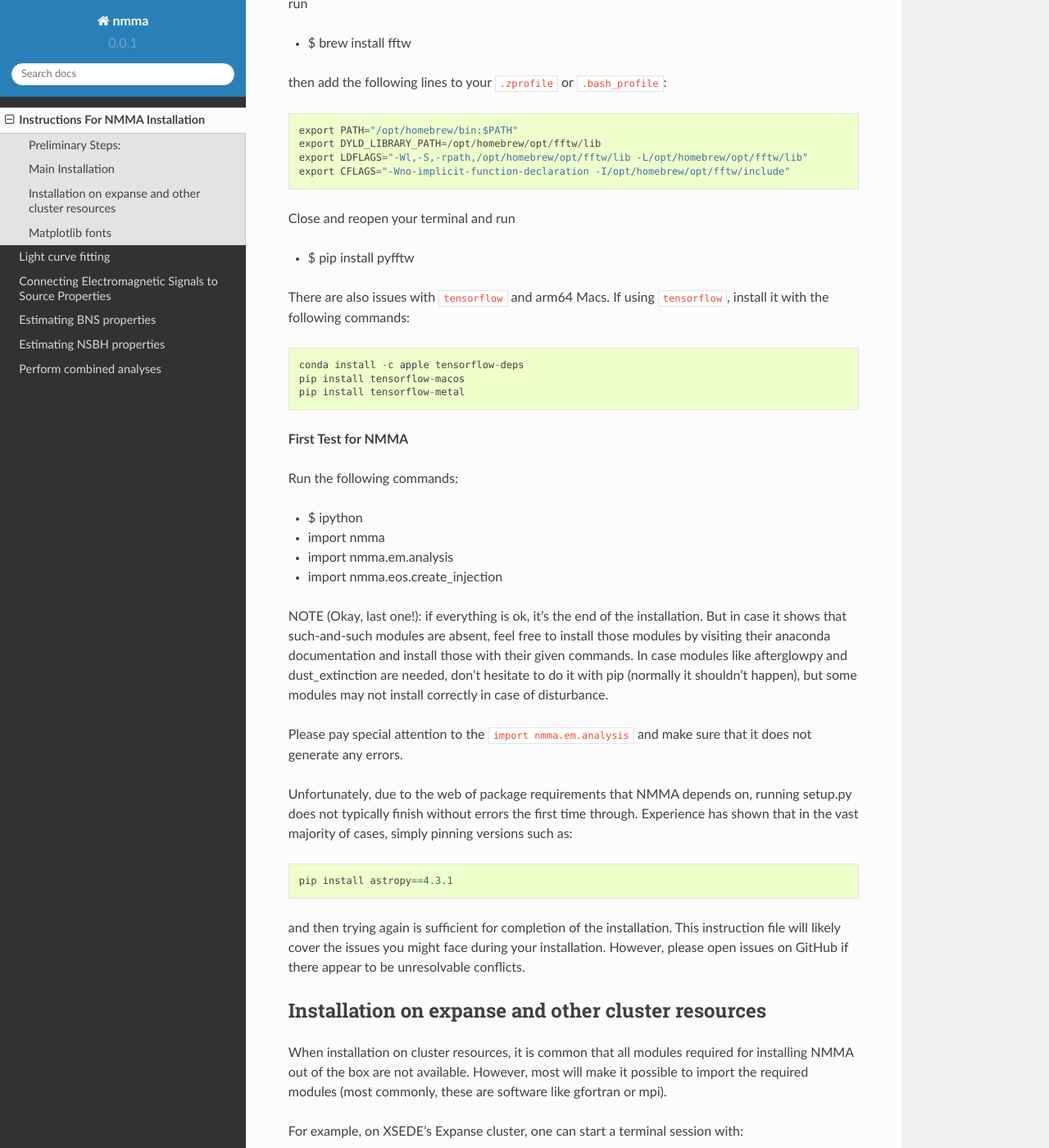
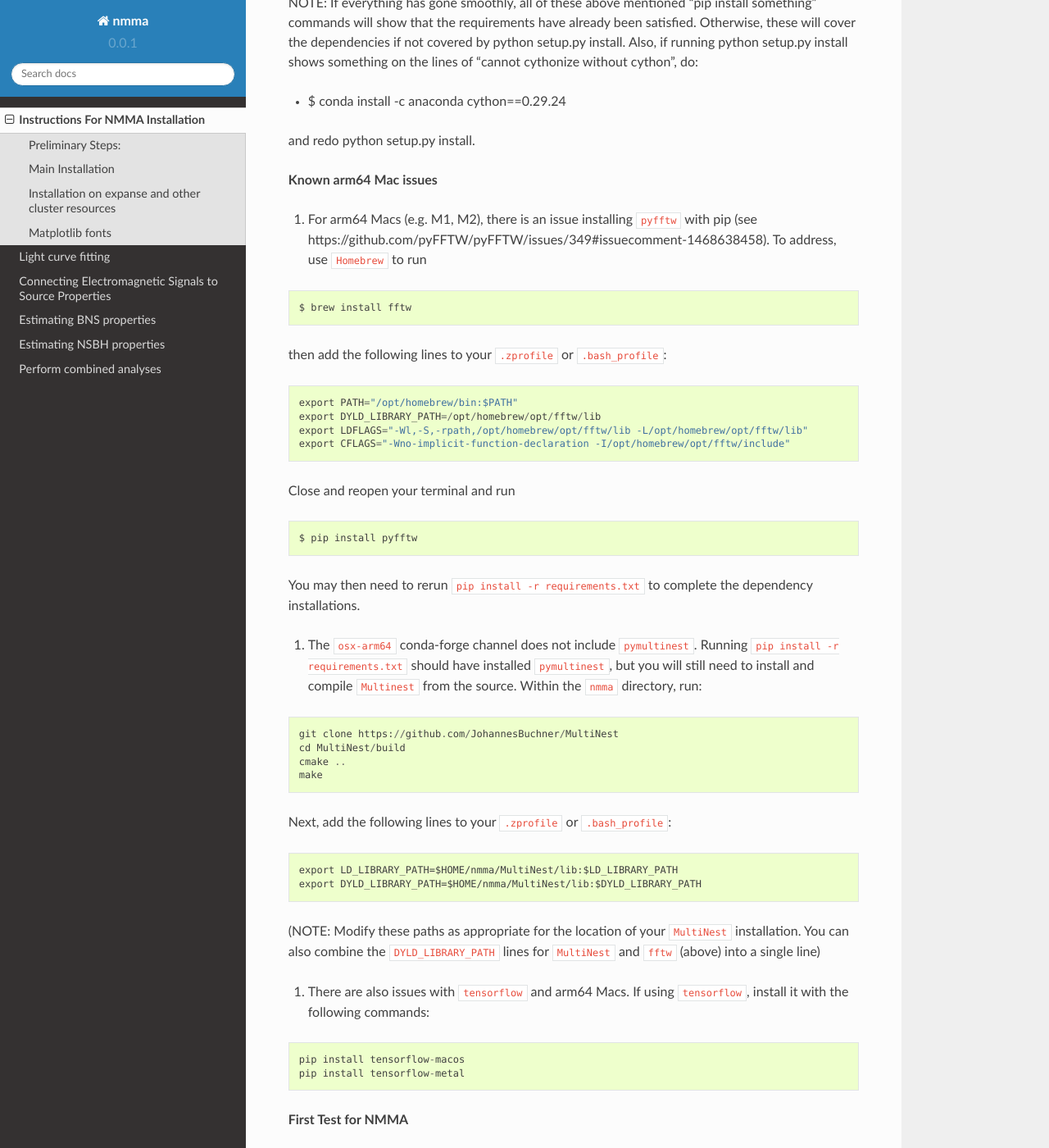
Before and after one commit to nuclear-multimessenger-astronomy/nmma, a Sphinx documentation site: the page built from doc/installation.md, in a window 1280 px wide and 1400 px high, scrolled down 3203 px. Shown: the whole window at 82% size. Built offline with Sphinx 7.4.7 and the Read the Docs theme 2.0.0, drawn with Linux system fonts in a browser that asks for light colours; pages that are not in the unit, such as notebooks, are missing from menus; some of the changed text lies outside the part shown.

Commit message:
Add more arm64 Mac installation troubleshooting

````diff
--- a/doc/installation.md
+++ b/doc/installation.md
@@ -8,13 +8,10 @@ Ubuntu 20.04 is available for free download on Microsoft Store.
 **Installing Anaconda3**
 
 On your Linux/WSL terminal, run the following commands to install anaconda (replace 5.3.1 by the latest version):
-
-
-* $ wget https://repo.anaconda.com/archive/Anaconda3-5.3.1-Linux-x86_64.sh
-
-
-* $ bash Anaconda3-5.3.1-Linux-x86_64.sh
-
+```
+$ wget https://repo.anaconda.com/archive/Anaconda3-5.3.1-Linux-x86_64.sh
+$ bash Anaconda3-5.3.1-Linux-x86_64.sh
+```
 
 (For 32-bit installation, skip the ‘_64’ in both commands)
 
@@ -22,10 +19,9 @@ NOTE: If you already have Anaconda3 installed, please make sure that it is updat
 versions of python installed in usr/lib/ directory as it can cause version conflicts while installing dependencies.
 
 Now do:
-
-
-* $ conda update --all
-
+```
+$ conda update --all
+```
 
 **Cloning the NMMA repository**
 
@@ -36,80 +32,68 @@ Fork the NMMA repository given below:
 
 
 Note that we link above to the main branch, but suggest making changes on your own fork (please also see our [contributing guide](./contributing.html)). Now, after forking, run the following command to clone the repository into your currently directory (by default, in your home directory):
+```
+$ git clone https://github.com/your_github_username/nmma
+```
 
-
-* $ git clone https://github.com/your_github_username/nmma
 Change directory to the nmma folder:
-
-
+```
 * $ cd nmma
-
+```
 
 ## Main Installation
 
 Create a new environment using this command (environment name is nmma_env in this case):
-
-
-* $ conda create --name nmma_env python=3.8
-
-
-* $ conda activate nmma_env
-
+```
+$ conda create --name nmma_env python=3.8
+$ conda activate nmma_env
+```
 
 NOTE: If this gives an error like: CommandNotFoundError: Your shell has not been properly configured to use 'conda activate', then run:
-
-
-* $ source ~/anaconda3/etc/profile.d/conda.sh
-
+```
+$ source ~/anaconda3/etc/profile.d/conda.sh
+```
 
 then proceed with conda activate nmma_env.
 
 
 Get the latest pip version
-
-
-* $ pip install --upgrade pip
-
+```
+$ pip install --upgrade pip
+```
 
 Check python and pip version like this:
-
-
-* $ python --version
-* $ pip --version
-
+```
+$ python --version
+$ pip --version
+```
 
 Python 3.8 and above and Pip 21.2 and above is ideal for this installation. It is recommended to update these for your installation.
 
-For the moment we advise Linux users to avoid using python3.9 and python3.10 in their nmma environment this can generate major problems for the operation. So use preferably python3.8.
+For the moment we advise Linux users to avoid using Python 3.9 and Python 3.10 in their nmma environment; this can generate major problems for the operation. Preferably, use Python 3.8.
 
 Install mpi4py:
-
-
-* $ conda install mpi4py
-
+```
+$ conda install mpi4py
+```
 OR
-
-
-* $ pip install mpi4py
-
+```
+$ pip install mpi4py
+```
 
 Install parallel-bilby:
+```
+$ conda install -c conda-forge parallel-bilby
+```
+OR
+```
+$ pip install parallel-bilby
+```
 
-
-* $ conda install -c conda-forge parallel-bilby
-
-
-OR
-
-
-* $ pip install parallel-bilby
-
-
-
-Install pymultinest
-
-* $ conda install -c conda-forge pymultinest
-
+Install pymultinest (note this line may not work for arm64 Macs; see specifc instructions below)
+```
+$ conda install -c conda-forge pymultinest
+```
 
 NOTE: In case an error comes up during an NMMA analysis of the form:
 
@@ -122,16 +106,14 @@ Then, for using the PyMultinest library, it is required to get and compile the M
 https://johannesbuchner.github.io/PyMultiNest/install.html
 
 
-
-
-
-Use the command below to install the dependencies given in requirements.txt file which are necessary for NMMA:
+Use the commands below to install the dependencies given in requirements.txt file which are necessary for NMMA:
 
 ```
-python setup.py install
+$ pip install -r requirements.txt
+$ python setup.py install
 ```
 
-If any package appeared to have an issue installing, you can check by attempting to install it again using pip:
+NOTE: there is an issue pip installing `pyfftw` on arm64 Mac systems; see the dedicated section below for a solution. If any package appeared to have an issue installing, you can first check by attempting to install it again using pip:
 
 * $ pip install importlib_resources
 
@@ -159,10 +141,10 @@ if not covered by python setup.py install. Also, if running python setup.py inst
 and redo python setup.py install.
 
 **Known arm64 Mac issues**
-
-For arm64 Macs (e.g. M1, M2), there is an issue installing `pyfftw` with pip (see https://github.com/pyFFTW/pyFFTW/issues/349#issuecomment-1468638458). To address, first run
-* $ brew install fftw
-
+1. For arm64 Macs (e.g. M1, M2), there is an issue installing `pyfftw` with pip (see https://github.com/pyFFTW/pyFFTW/issues/349#issuecomment-1468638458). To address, use `Homebrew` to run
+```
+$ brew install fftw
+```
 then add the following lines to your `.zprofile` or `.bash_profile`:
 ```
 export PATH="/opt/homebrew/bin:$PATH"
@@ -172,11 +154,29 @@ export CFLAGS="-Wno-implicit-function-declaration -I/opt/homebrew/opt/fftw/inclu
 ```
 
 Close and reopen your terminal and run
-* $ pip install pyfftw
+```
+$ pip install pyfftw
+```
+You may then need to rerun `pip install -r requirements.txt` to complete the dependency installations.
 
-There are also issues with `tensorflow` and arm64 Macs. If using `tensorflow`, install it with the following commands:
+
+2. The `osx-arm64` conda-forge channel does not include `pymultinest`. Running `pip install -r requirements.txt` should have installed `pymultinest`, but you will still need to install and compile `Multinest` from the source. Within the `nmma` directory, run:
 ```
-conda install -c apple tensorflow-deps
+git clone https://github.com/JohannesBuchner/MultiNest
+cd MultiNest/build
+cmake ..
+make
+```
+Next, add the following lines to your `.zprofile` or `.bash_profile`:
+```
+export LD_LIBRARY_PATH=$HOME/nmma/MultiNest/lib:$LD_LIBRARY_PATH
+export DYLD_LIBRARY_PATH=$HOME/nmma/MultiNest/lib:$DYLD_LIBRARY_PATH
+```
+(NOTE: Modify these paths as appropriate for the location of your `MultiNest` installation. You can also combine the `DYLD_LIBRARY_PATH` lines for `MultiNest` and `fftw` (above) into a single line)
+
+
+3. There are also issues with `tensorflow` and arm64 Macs. If using `tensorflow`, install it with the following commands:
+```
 pip install tensorflow-macos
 pip install tensorflow-metal
 ```
@@ -186,10 +186,12 @@ pip install tensorflow-metal
 
 Run the following commands:
 
-* $ ipython
-* import nmma
-* import nmma.em.analysis
-* import nmma.eos.create_injection
+```
+$ ipython
+import nmma
+import nmma.em.analysis
+import nmma.eos.create_injection
+```
 
 NOTE (Okay, last one!): if everything is ok, it's the end of the installation. But in case it shows that such-and-such modules are absent, feel free to install those modules by visiting their anaconda documentation and install
 those with their given commands. In case modules like afterglowpy and dust_extinction are needed, don't hesitate to do it with pip (normally it shouldn't happen), but some modules may not install correctly in case of disturbance.
@@ -197,9 +199,9 @@ those with their given commands. In case modules like afterglowpy and dust_extin
 Please pay special attention to the `import nmma.em.analysis` and make sure that it does not generate any errors.
 
 Unfortunately, due to the web of package requirements that NMMA depends on, running setup.py does not typically finish without errors the first time through. Experience has shown that in the vast majority of cases, simply pinning versions such as:
-
-	pip install astropy==4.3.1
-
+```
+pip install astropy==4.3.1
+```
 and then trying again is sufficient for completion of the installation. This instruction file will likely cover the issues you might face during your installation. However, please open issues on GitHub if there appear to be unresolvable conflicts.
 
 
````
